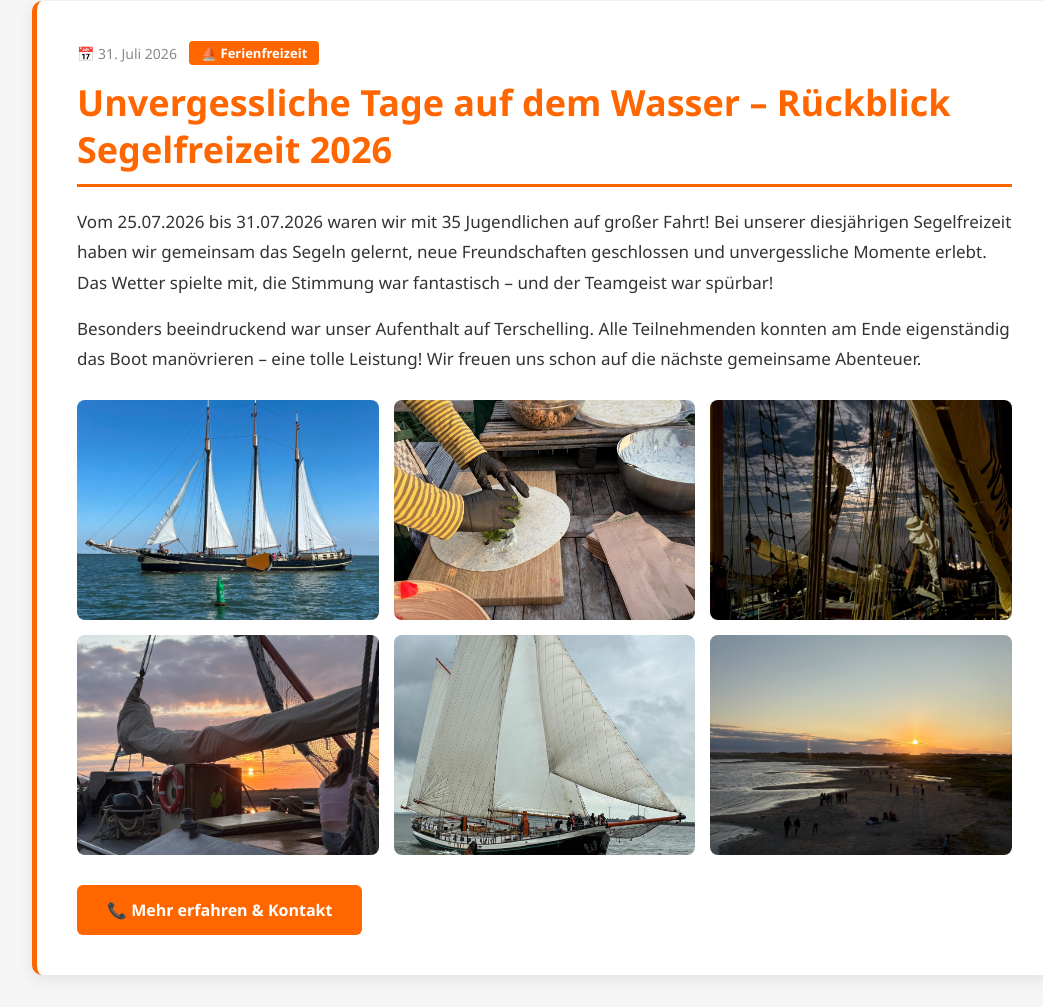
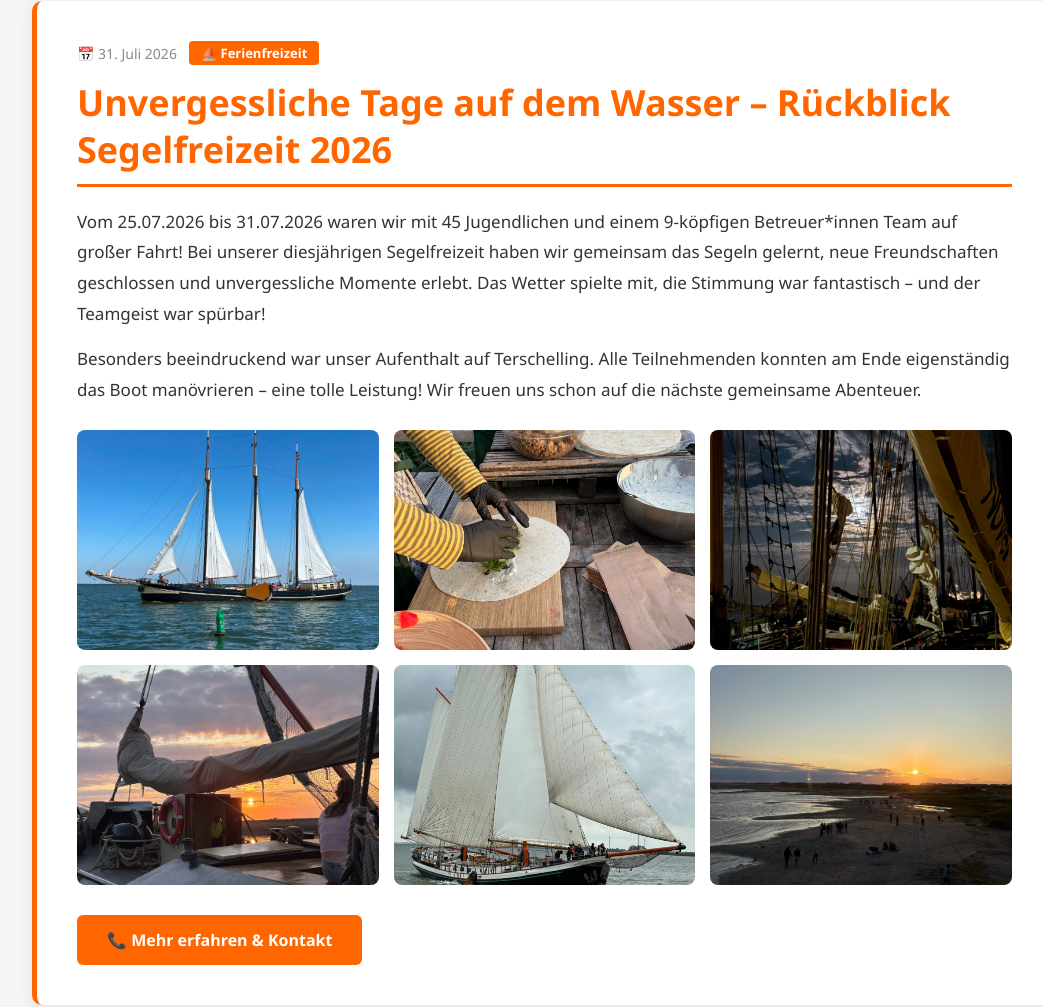
Before and after one commit to timdue4/timdue4.github.io, a plain HTML site: page aktuelles.html in a window 1280 px wide. Shown: the part 874-1881 px from the top of the page, without its empty margins (98-1141 px from the left). Drawn offline with Linux system fonts and the light colour scheme.

Commit message:
Add files via upload

```diff
--- a/aktuelles.html
+++ b/aktuelles.html
@@ -85,8 +85,8 @@
 
       <!-- EINLEITUNGSTEXT -->
       <p class="beitrag-text">
-        Vom 25.07.2026 bis 31.07.2026 waren wir mit 35
-        Jugendlichen auf großer Fahrt! Bei unserer
+        Vom 25.07.2026 bis 31.07.2026 waren wir mit 45
+        Jugendlichen und einem 9-köpfigen Betreuer*innen Team auf großer Fahrt! Bei unserer
         diesjährigen Segelfreizeit haben wir gemeinsam
         das Segeln gelernt, neue Freundschaften geschlossen
         und unvergessliche Momente erlebt. Das Wetter
```
